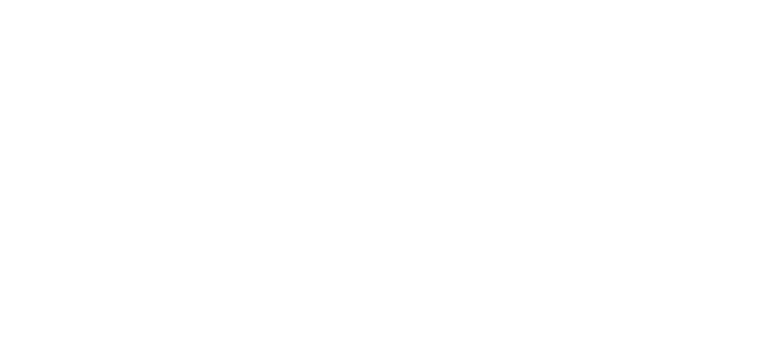
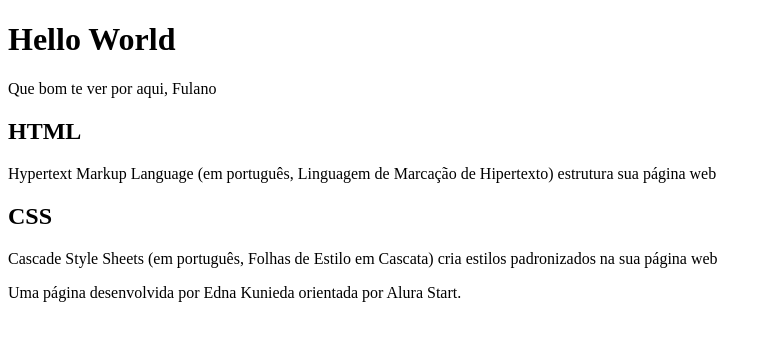
Before and after one commit to Edna-hub/Hello-World, a plain HTML site: page index.html in a window 1280 px wide. Shown: the whole page, without its empty margins (0-772 px from the left). Drawn offline with Linux system fonts and the light colour scheme.

Commit message:
Estrutura básica do HTML

```diff
--- a/index.html
+++ b/index.html
@@ -6,6 +6,24 @@
     <title>Edna Hello World</title>
 </head>
 <body>
+ <header>
+    <h1>Hello World</h1>
+    <p>Que bom te ver por aqui, Fulano</p>
 
+ </header>
+
+ <section>
+    <h2>HTML</h2>
+    <P>Hypertext Markup Language (em português, Linguagem de Marcação de Hipertexto) estrutura sua página web</P>
+
+    <h2>CSS</h2>
+    <P>Cascade Style Sheets (em português, Folhas de Estilo em Cascata) cria estilos padronizados na sua página web</P>
+
+ </section>
+
+ <footer>
+    <p>Uma página desenvolvida por Edna Kunieda orientada por Alura Start.</p>
+
+ </footer>
 </body>
 </html>
```
